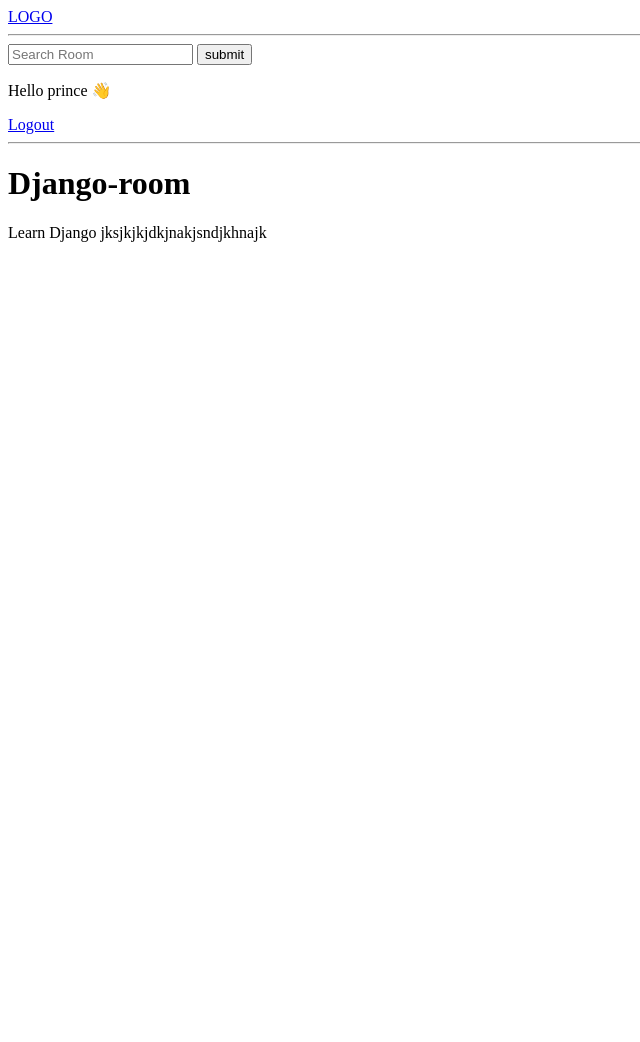
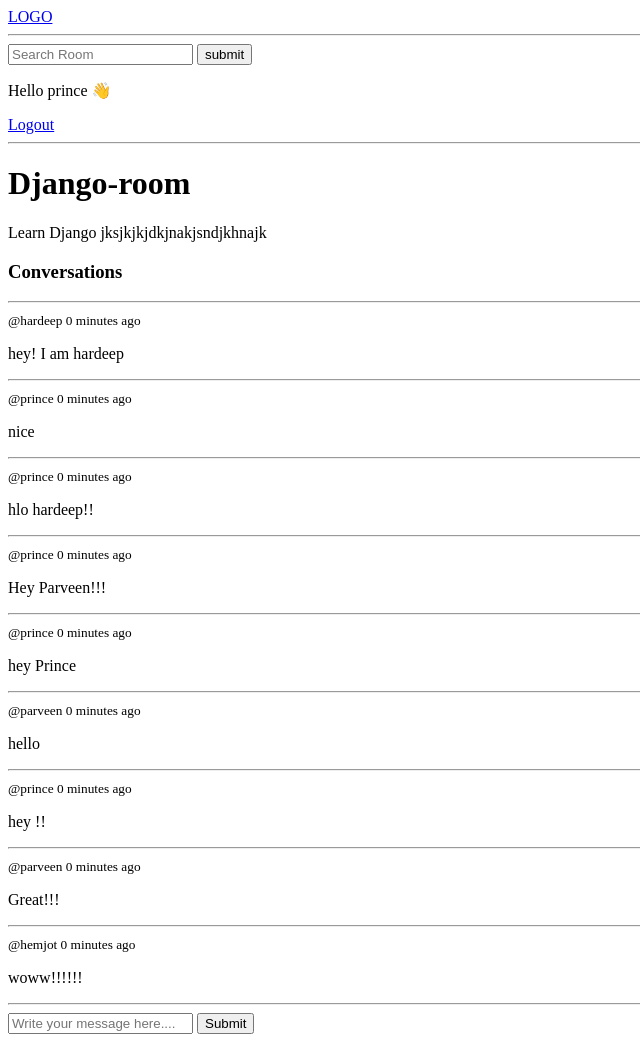
Before and after one commit to princesinghrajput/project-django, a Django app: page /room/9/ in a window 1280 px wide. Shown: the whole page, without its empty margins (0-640 px from the left). Before the commit the page ends 242 px from the top, so only its background shows below. Run offline with Django 5.2, Linux system fonts and the light colour scheme; a user stored in the database is signed in; data comes from the database, SQL or seed files in the repository; both versions use the stored data as it was after the commit.

Commit message:
implemented comment section

```diff
--- a/studybuddy/base/models.py
+++ b/studybuddy/base/models.py
@@ -33,6 +33,7 @@ class Message(models.Model):
     user= models.ForeignKey(User, on_delete=models.SET_NULL, null=True)
     room = models.ForeignKey(Room, on_delete=models.CASCADE, null=True)
     body=models.TextField()
+    created_at = models.DateTimeField(auto_now_add=True, null=True)
 
 
 
--- a/studybuddy/base/templates/base/room.html
+++ b/studybuddy/base/templates/base/room.html
@@ -3,4 +3,38 @@
 {% block content %}
 <h1>{{room.name}}</h1>
 <p>{{room.description}}</p>
+
+<div class="comment-wrapper">
+    <h3>Conversations</h3>
+    <hr>
+
+
+    {% for message in room_message %}
+
+    <div>
+        <small>@{{message.user}}  {{message.created_at | timesince}} ago</small>
+        <p>{{message.body}}</p>
+        <hr>
+    </div>
+
+
+    {% endfor %}
+
+
+</div>
+
+
+{% if request.user.is_authenticated %}
+<div class="comment-form">
+    <form action="" method="POST">
+        {% csrf_token %}
+        <input type="text" name="body" placeholder="Write your message here....">
+        <input type="submit" value="Submit">
+    </form>
+</div>
+
+{% endif %}
+
+
+
 {% endblock %}
--- a/studybuddy/base/views.py
+++ b/studybuddy/base/views.py
@@ -1,7 +1,7 @@
 from django.shortcuts import render, redirect
 from django.http import HttpResponse
 from django.db.models import Q
-from .models import Room, Topic
+from .models import Room, Topic, Message
 from .forms import RoomForm
 from django.contrib.auth.models import User
 from django.contrib import messages
@@ -98,14 +98,18 @@ def home(request):
 def room(request, pk):
     #! Fetch Room data from database using room id
     room = Room.objects.get(id=pk)
+    room_message= room.message_set.all().order_by('-created_at')
+
+    if request.method == 'POST':
+        message= Message.objects.create(
+            user=request.user,
+            room=room,
+            body=request.POST.get('body')
+        )
 
 
-    # room = None
-    # for r in rooms:
-    #     if r['id'] == int(pk):
-    #         room = r
 
-    context = {'room':room}
+    context = {'room':room, 'room_message':room_message}
     return render(request, 'base/room.html', context)
 
 @login_required(login_url='login')
```
Also changed, not shown: studybuddy/base/migrations/0010_alter_room_options_message_created_at.py (added), studybuddy/db.sqlite3.
